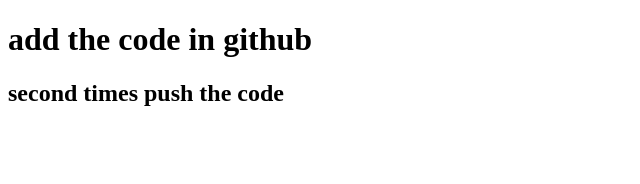
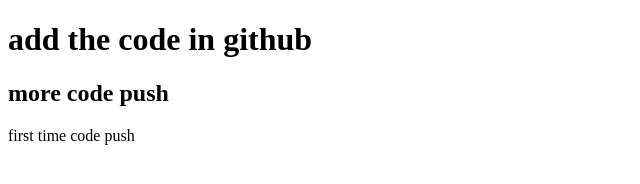
Before and after one commit to Abrahon/my-second-repo, a plain HTML site: page index.html in a window 1280 px wide. Shown: the whole page, without its empty margins (0-640 px from the left). Drawn offline with Linux system fonts and the light colour scheme.

Commit message:
added style

```diff
--- a/index.html
+++ b/index.html
@@ -8,7 +8,8 @@
 </head>
 <body>
     <h1>add the code in github</h1>
-    <h2>second times push the code </h2>
+    <h2>more code push</h2>
+    <p>first time code push</p>
 
 
 </body>
```
Also changed, not shown: style.css (added).
